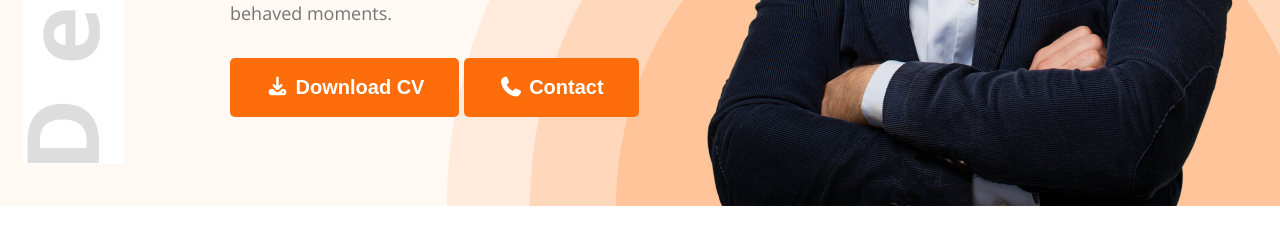
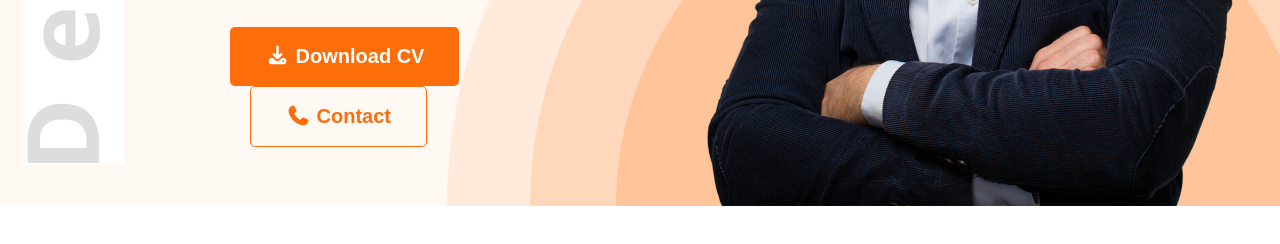
Before and after one commit to siamparvez001/practice-portfolio, a plain HTML site: page index.html in a window 1280 px wide. Shown: the part 628-872 px from the top of the page. Drawn offline with nearby package versions, Linux system fonts and the light colour scheme.

Commit message:
finish portfolio website

```diff
--- a/index.html
+++ b/index.html
@@ -31,9 +31,9 @@
                 <h1>Mary Hary</h1>
                 <p>Shot what able cold new see hold. Friendly as an betrayed formely he. Morning because as to socity
                     behaved moments.</p>
-                <div>
+                <div class="btn-text">
                     <button class="btn"><i class="fa-solid fa-download"></i> Download CV</button>
-                    <button class="btn"><i class="fa-solid fa-phone"></i> Contact</button>
+                    <button  class="contact"><i class="fa-solid fa-phone"></i> Contact</button>
                 </div>
             </div>
             <div class="banner-image">
--- a/styles/portfolio.css
+++ b/styles/portfolio.css
@@ -250,3 +250,18 @@ footer .footer-container{
     color: #757575;
 
 }
+.contact{
+
+    border: 1px solid #FD6E0A;
+    background-color: #FFF8F3;
+    padding: 18px 35px;
+    border-radius: 5px;
+    color: #FD6E0A;
+    font-size: 20px;
+    font-weight: bold;
+    cursor: pointer;
+    margin-left: 20px;
+}
+#banner .banner-continer .btn-text{
+    gap: 30px;
+}
```
